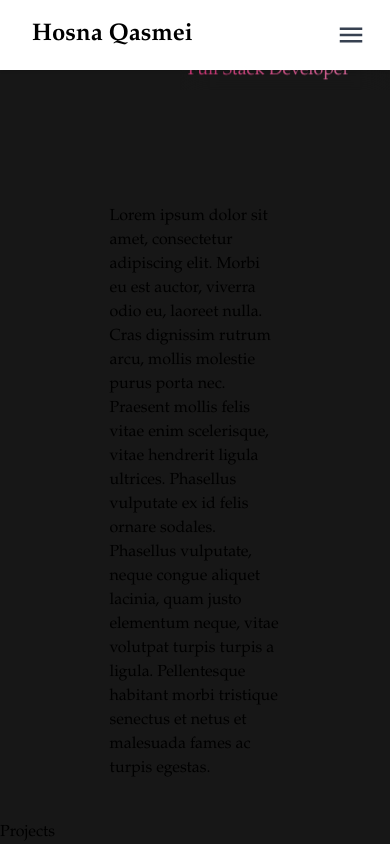
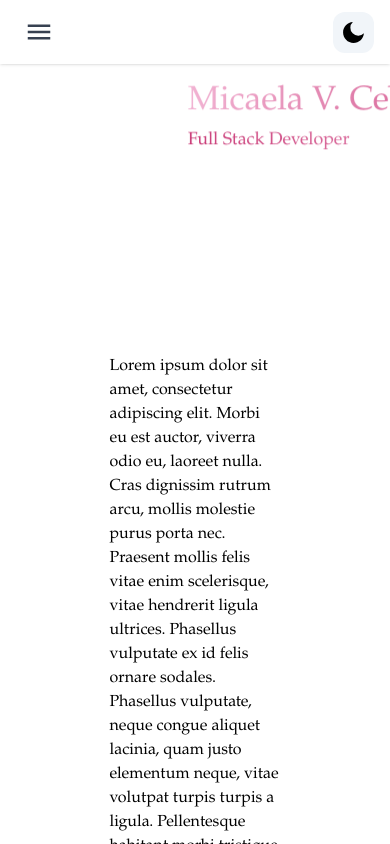
Before and after one commit to MicaCblls/Portfolio, a Next.js app: page / in a window 390 px wide. Built offline with nearby package versions, Linux system fonts and the light colour scheme.

Commit message:
Refactor layout and add Navbar component and theme provider

```diff
--- a/src/components/About.tsx
+++ b/src/components/About.tsx
@@ -15,10 +15,6 @@ const About = () => {
         y: "0%",
         duration: 1,
         ease: "power2.out",
-        scrollTrigger: {
-          trigger: div,
-          start: "bottom 80%",
-        },
       }
     );
   }, []);
--- a/src/components/Header/Navbar.tsx
+++ b/src/components/Header/Navbar.tsx
@@ -1,5 +1,5 @@
 "use client"; // this is a client component
-import React from "react";
+import React, { MouseEvent } from "react";
 import Link from "next/link";
 import { useState } from "react";
 import { usePathname } from "next/navigation";
@@ -12,16 +12,20 @@ export default function Navbar() {
   const currentTheme = theme === "system" ? systemTheme : theme;
   const pathname = usePathname();
   const [navbar, setNavbar] = useState(false);
+  const handleTheme = (e: MouseEvent<HTMLButtonElement>) => {
+    e.preventDefault();
+
+    if (e.currentTarget.value === "light") {
+      setTheme(e.currentTarget.value);
+    } else {
+      setTheme(e.currentTarget.value);
+    }
+  };
+
   return (
-    <header className="w-full mx-auto  px-4 sm:px-20 fixed top-0 z-50 shadow bg-white dark:bg-stone-900 dark:border-b dark:border-stone-600">
-      <div className="justify-between md:items-center md:flex">
-        <div>
-          <div className="flex items-center justify-between py-3 md:py-5 md:block">
-            <div className="container flex items-center space-x-2">
-              <h2 className="text-2xl font-bold">Hosna Qasmei</h2>
-            </div>
-
-            <div className="md:hidden">
+    <header className="w-full flex items-center flex-1 h-16 mx-auto  px-4 sm:px-20 fixed top-0 z-50 shadow bg-white ease-in-out duration-300 dark:bg-stone-900 dark:border-b dark:border-stone-600">
+      <div className="justify-between md:items-center flex w-full">
+        <div className=" md:hidden flex items-center justify-between py-3 md:py-5 ">
           <button
             className="p-2 text-gray-700 rounded-md outline-none focus:border-gray-400 focus:border"
             onClick={() => setNavbar(!navbar)}
@@ -29,16 +33,16 @@ export default function Navbar() {
             {navbar ? <IoMdClose size={30} /> : <IoMdMenu size={30} />}
           </button>
         </div>
-          </div>
-        </div>
 
-        <div>
         <div
-            className={`flex-1 justify-self-center pb-3 mt-8 md:block md:pb-0 md:mt-0 ${
-              navbar ? "block" : "hidden"
+          className={`flex-1 justify-center pb-3 mt-8 md:flex md:pb-0 md:mt-0 ${
+            navbar ? "flex" : "hidden"
           }`}
         >
-            <div className="items-center justify-center space-y-8 md:flex md:space-x-6 md:space-y-0">
+          <div
+            className="items-center justify-center space-y-8 md:flex md:space-x-6 md:space-y-0"
+            style={{ fontSize: "clamp(1rem, 0.876rem + 0.6612vw, 1.5rem)" }}
+          >
             <Link href="#about">
               <span className="transition-colors delay-300 bg-gradient-to-r from-lightPink to-darkPink text-transparent bg-clip-text animate-text">
                 About me
@@ -56,25 +60,28 @@ export default function Navbar() {
                 Contact me
               </span>
             </Link>
+          </div>
+        </div>
+        <div className="flex self-center">
           {currentTheme === "dark" ? (
             <button
-                  onClick={() => setTheme("light")}
+              onClick={handleTheme}
               className="bg-slate-100 p-2 rounded-xl"
+              value="light"
             >
               <RiSunLine size={25} color="black" />
             </button>
           ) : (
             <button
-                  onClick={() => setTheme("dark")}
+              onClick={handleTheme}
               className="bg-slate-100 p-2 rounded-xl"
+              value="dark"
             >
               <RiMoonFill size={25} />
             </button>
           )}
         </div>
       </div>
-        </div>
-      </div>
     </header>
   );
 }
--- a/src/components/Layout.tsx
+++ b/src/components/Layout.tsx
@@ -5,6 +5,8 @@ import { ToastContainer } from "react-toastify";
 import "react-toastify/dist/ReactToastify.css";
 import Header from "./Header";
 import { ReactNode } from "react";
+import Navbar from "./Header/Navbar";
+import { ThemeProvider } from "next-themes";
 /* import Header from "@components/Header"; */
 
 type LayoutProps = {
@@ -16,17 +18,26 @@ export default function Layout({ children, title }: LayoutProps) {
   let route = useRouter();
   let status = route.pathname !== "/" ? false : true;
   return (
-    <div className="flex flex-wrap justify-center h-screen">
+    <>
       <Head>
-        <title>{title}</title>
-        <meta name="description" content="Generated by create next app" />
-        <link rel="icon" href="logopc.png" type="image/png" sizes="16x16" />
+        <title>Portfolio MicaCblls</title>
+        <meta name="description" content="Portfolio de Micaela Ceballos" />
+        <meta name="viewport" content="width=device-width, initial-scale=1" />
+        <link rel="icon" href="/favicon.ico" />
       </Head>
-
-      <Header />
-      {children}
-      <ToastContainer />
-      {/*  {!status ? null : <Footer />} */}
-    </div>
+      <>
+        <ThemeProvider enableSystem={true} attribute="class">
+          <Navbar />
+          <main
+            className="dark:bg-darkNeutral  duration-300 ease-in-out bg-white
+          w-full flex flex-1 flex-wrap justify-center items-center  mx-auto h-auto relative pt-28 font-Garamond"
+          >
+            {children}
+            <ToastContainer />
+            {/*  {!status ? null : <Footer />} */}
+          </main>
+        </ThemeProvider>
+      </>
+    </>
   );
 }
--- a/src/pages/index.tsx
+++ b/src/pages/index.tsx
@@ -4,12 +4,9 @@ import { Inter } from "next/font/google";
 import About from "@/components/About";
 import Projects from "@/components/Projects";
 import Contact from "@/components/ContactMe";
-import Header from "@/components/Header";
 import { gsap } from "gsap";
 import { useRef, useEffect } from "react";
-import Navbar from "@/components/Header/Navbar";
-
-const inter = Inter({ subsets: ["latin"] });
+import Layout from "@/components/Layout";
 
 export default function Home() {
   const titleRef = useRef(null);
@@ -17,11 +14,11 @@ export default function Home() {
   useEffect(() => {
     gsap.fromTo(
       titleRef.current,
-      { x: "0%", y: "-40%" },
+      { x: "0%", y: "-90%" },
       {
         duration: 2.5,
         x: "45%",
-        y: "-40%",
+        y: "-90%",
         ease: "power2.out",
         stagger: {
           amount: 0.3,
@@ -32,15 +29,7 @@ export default function Home() {
   }, []);
 
   return (
-    <>
-      <Head>
-        <title>Portfolio MicaCblls</title>
-        <meta name="description" content="Portfolio de Micaela Ceballos" />
-        <meta name="viewport" content="width=device-width, initial-scale=1" />
-        <link rel="icon" href="/favicon.ico" />
-      </Head>
-      <main className="bg-darkNeutral flex flex-col w-full h-full font-Garamond">
-        <Navbar />
+    <Layout title={"Home"}>
       <section className="md:z-10 max-h-fit w-full flex flex-row justify-center items-end py-10 px-2 md:px-20">
         <section
           ref={titleRef}
@@ -90,7 +79,6 @@ export default function Home() {
       <section id="contact">
         <Contact />
       </section>
-      </main>
-    </>
+    </Layout>
   );
 }
```
Lines whose indentation alone changed are shown as unchanged.
